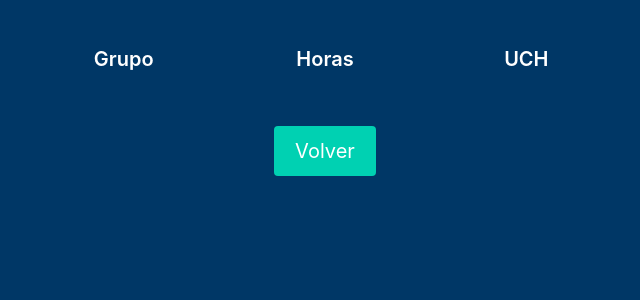
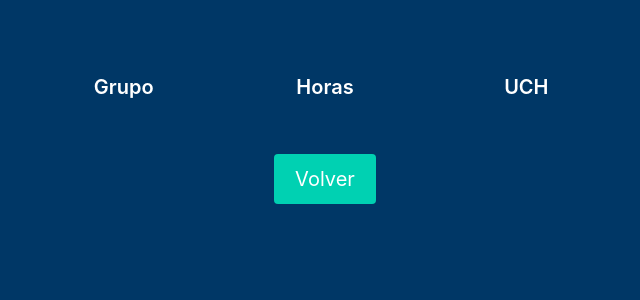
Before and after one commit to DarFig/controlusoHPC, a Flask app: template apicontrolusohpc/templates/_views/results.html in a window 1280 px wide. Shown: the part 146-446 px from the top of the page, without its empty margins (315-955 px from the left). Run offline with Flask 2, Linux system fonts and the light colour scheme; the template is opened without the code that fills it, so the values that code supplies are empty; parts of the project's set-up code (start-up, migrations or seed data) failed here and were passed over.

Commit message:
Update results.html
Añado mt-4 a la fila de Grupo

```diff
--- a/apicontrolusohpc/templates/_views/results.html
+++ b/apicontrolusohpc/templates/_views/results.html
@@ -11,7 +11,7 @@ Results | {{ super() }}
     <div class="column is-half is-offset-one-quarter">
 
         <div class="container">
-            <div class="columns p-4 has-text-centered">
+            <div class="columns p-4 mt-4 has-text-centered">
                 <div class="column is-4 p-1">
                     <p class="title is-5 has-text-white">Grupo</p>
                 </div>
```
